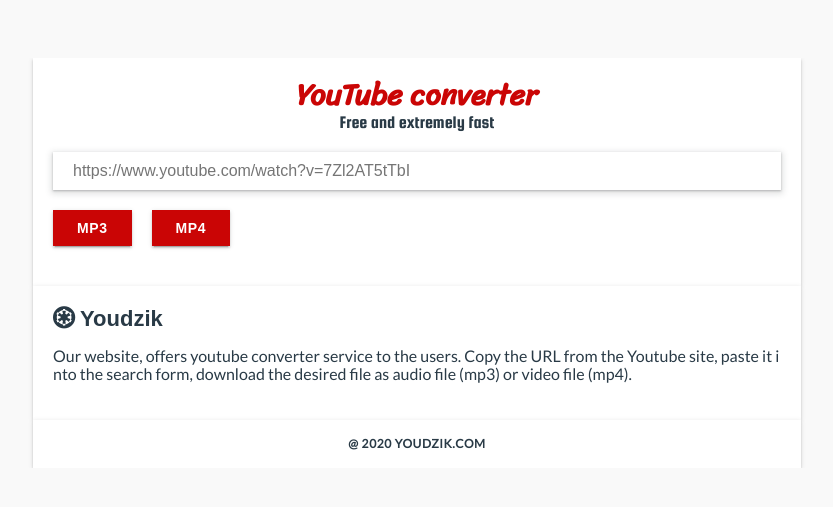
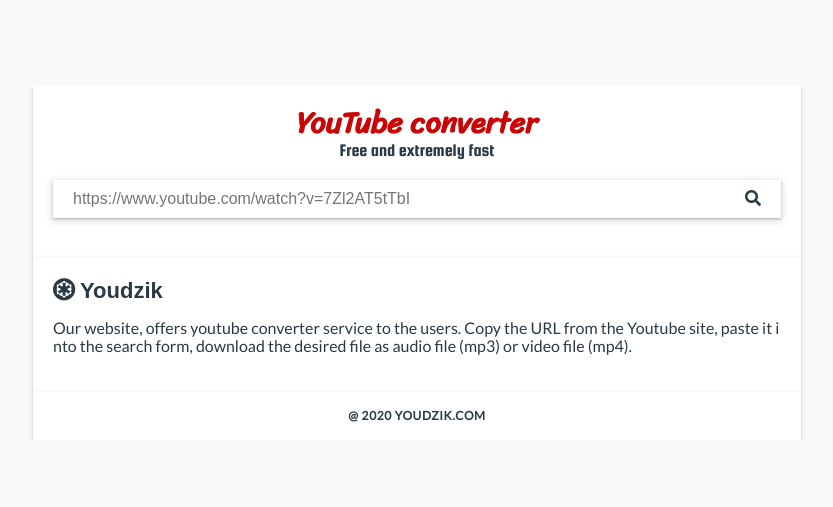
Before and after one commit to githubfan/youdzik-yt-convert, a React (Create React App) app: page / in a window 1280 px wide. Shown: the part 137-644 px from the top of the page, without its empty margins (223-1056 px from the left). Built offline with nearby package versions, Linux system fonts and the light colour scheme.

Commit message:
update app structure

```diff
--- a/src/App.js
+++ b/src/App.js
@@ -1,54 +1,11 @@
-import React, { useState } from 'react';
+import React from 'react';
+import MediaObject from './containers/MediaObject';
+import Footer from './components/Footer';
+import Input from './containers/Input';
 import './styles/style.css';
 import './styles/util.css';
-import YtConvert from './service/YtConvert';
-import MediaObject from './components/MediaObject';
-import Footer from './components/Footer';
-import ProgressBar from './components/ProgressBar';
 
 export default function App () {
-
-  const [streamInfo, setstreamInfo] = useState({});
-
-  const [ytUrl, setYtUrl] = useState('');
-  const [erorr, setError] = useState();
-
-  const [serverUrl, setServerUrl] = useState('');
-
-  const handleChange = (e) => {
-    setstreamInfo('');
-    setServerUrl('');
-    setYtUrl(e.target.value);
-  }
-
-  const ytToAudio = async () => {
-    if (ytUrl.startsWith('https://www.youtube.com/watch?v=')) {
-      try {
-        const info = await YtConvert.getStreamInfo(ytUrl);
-
-        setstreamInfo(info);
-        setServerUrl(YtConvert.downloadAudio(ytUrl));
-        setError('')
-      } catch (error) {
-        //console.log(error);
-      }
-    }
-    else setError('Invalid url..');
-  }
-
-  const ytToVideo = async () => {
-    if (ytUrl.startsWith('https://www.youtube.com/watch?v=')) {
-      try {
-        const info = await YtConvert.getStreamInfo(ytUrl);
-
-        setstreamInfo(info);
-        setServerUrl(YtConvert.downloadVideo(ytUrl));
-        setError('')
-      } catch (error) {
-        //console.log(error);
-      }
-    } else setError('Invalid url..');
-  }
 
   return <>
     <div className="jumbotron">
@@ -56,34 +13,9 @@
       <h2 className="m-0">YouTube converter</h2>
       <p className="fs-18 mt-0">Free and extremely fast</p>
 
-      <div className="w-100">
-        <input type="search" placeholder="https://www.youtube.com/watch?v=7Zl2AT5tTbI"
-          onChange={handleChange}
-          value={ytUrl}
-          required
-        />
-        <div className="w-100 mb-20">
-          <button className="mr-20" type="button" onClick={ytToAudio}>mp3</button>
-          <button type="button" onClick={ytToVideo}> mp4</button>
-        </div>
+      <Input />
 
-        <p className="color-red">{erorr}</p>
-        {serverUrl && <ProgressBar />}
-      </div>
-
-      <div className="w-100">
-        {
-          streamInfo
-          && Object.keys(streamInfo).length > 2
-          && <MediaObject info={streamInfo} ytUrl={ytUrl} />
-        }
-
-        {serverUrl
-          && serverUrl.length > 50
-          && <a className="btn-download bg-green" href={serverUrl} download>
-            <i className="fas fa-download"></i> download
-          </a>}
-      </div>
+      <MediaObject />
     </div>
 
     <div className="jumbotron">
--- /dev/null
+++ b/src/components/BtnsDownload.js
@@ -0,0 +1,15 @@
+import React from 'react';
+
+export default function BtnsDownload ({ audioServerUrl, videoServerUrl }) {
+  return <div className="w-100 d-flex-end">
+
+    <a className="btn-download bg-green mr-20" href={audioServerUrl} download>
+      <i className="fas fa-download"></i> mp3
+    </a>
+
+    <a className="btn-download bg-green" href={videoServerUrl} download>
+      <i className="fas fa-download"></i> mp4
+    </a>
+
+  </div>;
+}
--- a/src/components/Header.js
+++ /dev/null
@@ -1,5 +0,0 @@
-import React from 'react';
-
-export default function Header () {
-  return (<div></div>);
-}
--- a/src/components/MediaObject.js
+++ /dev/null
@@ -1,26 +0,0 @@
-import React from 'react';
-import '../styles/media-object.css';
-
-export default function MediaObject ({ info, ytUrl }) {
-
-  return <div className="media-info w-100 mb-20">
-    <img
-      src={`https://i.ytimg.com/vi/${ytUrl.split('=')[1]}/0.jpg`}
-      alt="youtube"
-    />
-
-    <div className="border-left">
-      <h4 className="m-0 mb-10">Title:</h4>
-      <p className="mt-0">{info && info.title}</p>
-
-      <h4 className="m-0 mb-10">Description:</h4>
-      <p className="mt-0">{info && info.description}</p>
-
-      <h4 className="m-0 mb-10">Channel:</h4>
-      <p className="mt-0">{info.author && info.author.name}</p>
-
-      <h4 className="m-0 mb-10">Category:</h4>
-      <p className="mt-0">{info.media && info.media.category}</p>
-    </div>
-  </div>;
-}
--- a/src/components/ProgressBar.js
+++ /dev/null
@@ -1,32 +0,0 @@
-import React, { useState, useEffect } from 'react';
-import '../styles/progress-bar.css';
-var i = 0;
-export default function ProgressBar () {
-
-
-  const [progress, setProgress] = useState(0);
-
-  useEffect(() => {
-    if (i === 0) {
-      i = 1;
-
-      let width = 1;
-      let id = setInterval(frame, 100);
-
-      function frame () {
-        if (width >= 10) {
-          clearInterval(id);
-          i = 0;
-        } else {
-          width++;
-          setProgress(width);
-        }
-      }
-    }
-
-  }, []);
-
-  return <div className="progress-bar">
-    <div style={{ width: (progress*10) + '%' }}><span>{(progress*10) + '%'}</span></div>
-  </div>;
-}
--- /dev/null
+++ b/src/containers/Input.js
@@ -0,0 +1,47 @@
+import React, { useState, useContext } from 'react';
+import { YtContext } from '../provider/YtProvider';
+import YtConvert from '../service/YtConvert';
+
+export default function Input () {
+
+  const [ytUrl, setYtUrl] = useState('');
+  const { state, setState } = useContext(YtContext);
+
+  const handleChange = (e) => {
+    setState({ ...state, ytUrl: e.target.value });
+    setYtUrl(e.target.value);
+  }
+
+  const ytToAudio = async () => {
+    if (state.ytUrl.startsWith('https://www.youtube.com/watch?v=')) {
+      try {
+        const info = await YtConvert.getStreamInfo(state.ytUrl);
+
+        setState({
+          ...state,
+          streamInfo: info,
+          audioServerUrl: YtConvert.downloadAudio(state.ytUrl),
+          videoServerUrl: YtConvert.downloadVideo(state.ytUrl),
+          error: ''
+        });
+        setYtUrl('');
+      } catch (err) {
+        //console.log(error);
+      }
+    }
+    else { setState({ ...state, error: 'Invalid url..' }); }
+  }
+
+  return <div className="w-100">
+    <div className="input">
+      <input type="text" placeholder="https://www.youtube.com/watch?v=7Zl2AT5tTbI"
+        onChange={handleChange}
+        value={ytUrl}
+        required
+      />
+      <i className="fas fa-search" onClick={ytToAudio}></i>
+    </div>
+
+    {state.error.length > 2 && <p className="color-red">{state.error}</p>}
+  </div>;
+}
--- /dev/null
+++ b/src/containers/MediaObject.js
@@ -0,0 +1,38 @@
+import React, { useContext } from 'react';
+import { YtContext } from '../provider/YtProvider';
+import BtnsDownload from '../components/BtnsDownload';
+import '../styles/media-object.css';
+
+export default function MediaObject () {
+
+  const { state } = useContext(YtContext);
+  const { streamInfo } = state;
+
+  return <div className="w-100">
+
+    {Object.keys(state.streamInfo).length > 1 && <>
+      <div className="media-info w-100 mb-20">
+        <img
+          src={`https://i.ytimg.com/vi/${state.ytUrl.split('=')[1]}/0.jpg`}
+          alt="youtube"
+        />
+
+        <div className="border-left">
+          <h4 className="m-0 mb-10">Title:</h4>
+          <p className="mt-0">{streamInfo && streamInfo.title}</p>
+
+          <h4 className="m-0 mb-10">Description:</h4>
+          <p className="mt-0">{streamInfo && streamInfo.description}</p>
+
+          <h4 className="m-0 mb-10">Channel:</h4>
+          <p className="mt-0">{streamInfo.author && streamInfo.author.name}</p>
+
+          <h4 className="m-0 mb-10">Category:</h4>
+          <p className="mt-0">{streamInfo.media && streamInfo.media.category}</p>
+        </div>
+      </div>
+
+      <BtnsDownload audioServerUrl={state.audioServerUrl} videoServerUrl={state.videoServerUrl} />
+    </>}
+  </div>;
+}
--- a/src/index.js
+++ b/src/index.js
@@ -2,10 +2,13 @@
 import ReactDOM from 'react-dom';
 import App from './App';
 import * as serviceWorker from './serviceWorker';
+import { YtProvider } from './provider/YtProvider';
 
-ReactDOM.render(<App />, document.getElementById('root'));
+ReactDOM.render(
+  <YtProvider>
+    <App />
+  </YtProvider>,
+  document.getElementById('root')
+);
 
-// If you want your app to work offline and load faster, you can change
-// unregister() to register() below. Note this comes with some pitfalls.
-// Learn more about service workers: https://bit.ly/CRA-PWA
 serviceWorker.unregister();
--- /dev/null
+++ b/src/provider/YtProvider.js
@@ -0,0 +1,18 @@
+import React, { useState, createContext } from 'react';
+
+export const YtContext = createContext();
+
+export function YtProvider (props) {
+
+  const [state, setState] = useState({
+    ytUrl: '',
+    streamInfo: {},
+    audioServerUrl:'',
+    videoServerUrl:'',
+    error: ''
+  });
+
+  return <YtContext.Provider value={{ state, setState }} >
+    {props.children}
+  </YtContext.Provider>
+}
--- a/src/styles/style.css
+++ b/src/styles/style.css
@@ -77,6 +77,12 @@
   box-shadow: 0px 1px 2px 0px rgba(60, 64, 67, 0.3), 0px 2px 6px 2px rgba(60, 64, 67, 0.15);
 }
 
+.input {position: relative;}
+.input > i {    position: absolute;
+  right: 20px;
+  top: 10px;
+  cursor: pointer;}
+
 button,
 a {
   font-size: 14px;
@@ -93,10 +99,6 @@
   box-shadow: 0 2px 2px 0 rgba(0, 0, 0, 0.14), 0 1px 5px 0 rgba(0, 0, 0, 0.12), 0 3px 1px -2px rgba(0, 0, 0, 0.2);
   text-decoration: none;
   -webkit-font-smoothing: antialiased;
-}
-
-.btn-download {
-  padding: 12px 30px;
 }
 
 .btn-download:hover {background-color: #00740a;}
--- a/src/styles/util.css
+++ b/src/styles/util.css
@@ -36,3 +36,5 @@
 .d-flex-col {display: flex; flex-direction: column;}
 
 .d-flex-row {display: flex; }
+
+.d-flex-end {display: flex; justify-content: flex-end;}
```
